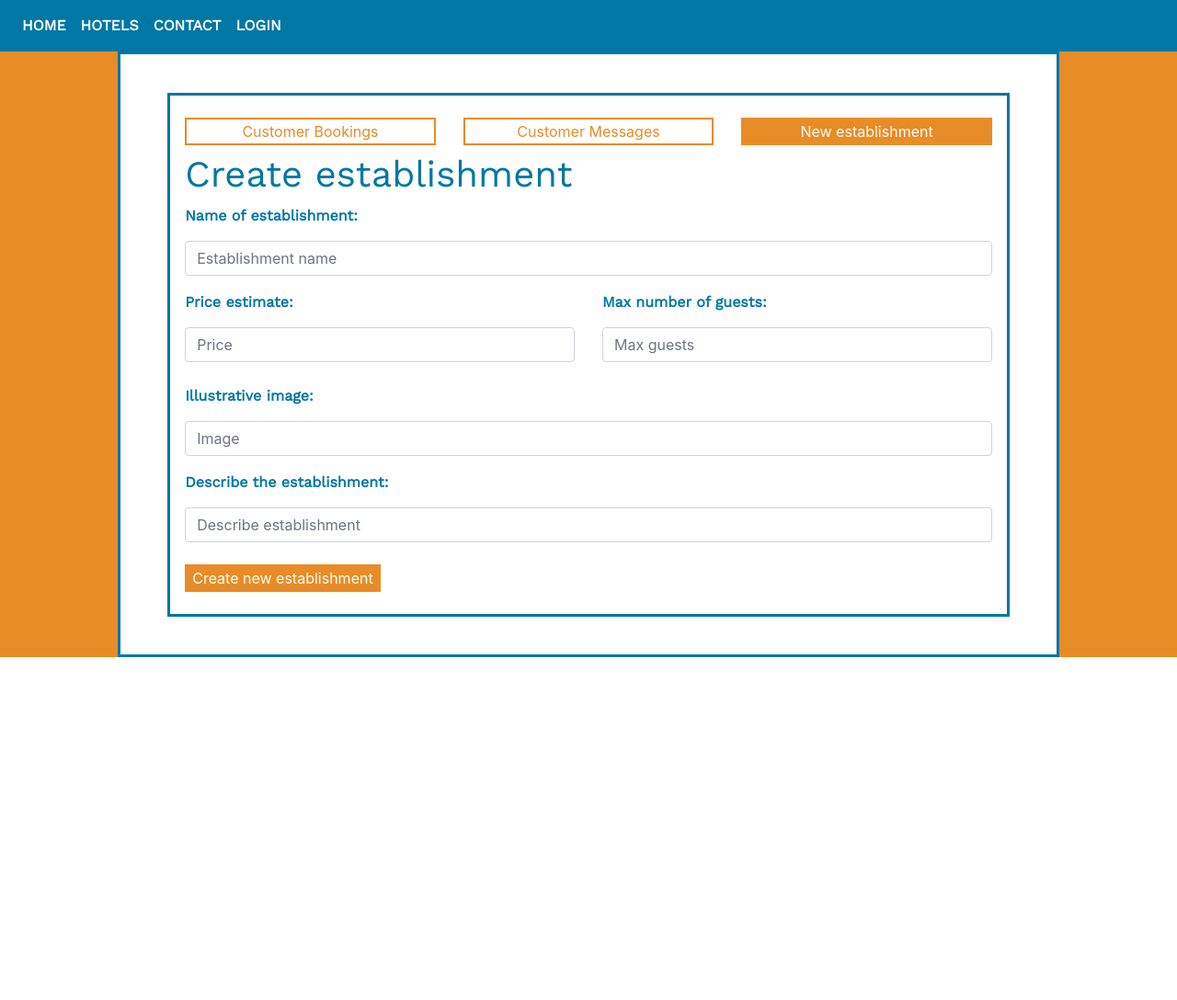
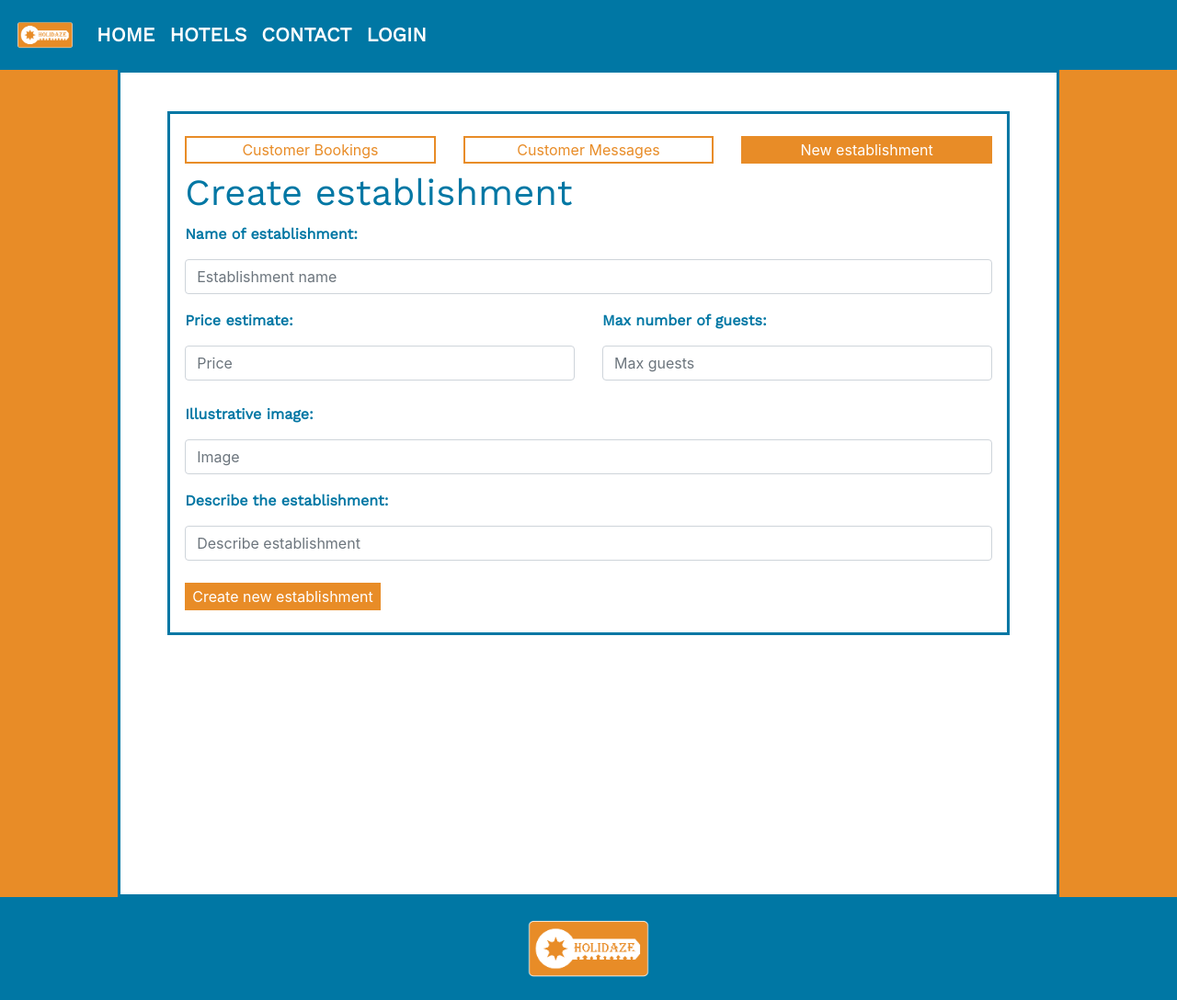
Before and after one commit to mofilof/project-exam-2020, a React (Create React App) app: page /new in a window 1280 px wide. Shown: the whole page at 92% size. Before the commit the page ends 900 px from the top, so only its background shows below. Built offline with nearby package versions, Linux system fonts and the light colour scheme.

Commit message:
Logo
Almost forgot to place the logo

```diff
--- a/src/App.css
+++ b/src/App.css
@@ -1,32 +1,49 @@
 @import url("https://fonts.googleapis.com/css2?family=Work+Sans&display=swap");
-h1, h2, h3, h4, h5, h6, p {
+h1 {
+  font-size: 2em;
   font-family: "Work Sans", sans-serif;
   color: #0077a4;
 }
 
-h1 {
-  font-size: 2em;
-}
-
 h2 {
   font-size: 1.6em;
+  font-family: "Work Sans", sans-serif;
+  color: #0077a4;
 }
 
 h3 {
   font-size: 1.2em;
+  font-family: "Work Sans", sans-serif;
+  color: #0077a4;
 }
 
 h4 {
   font-size: 1em;
+  font-family: "Work Sans", sans-serif;
+  color: #0077a4;
 }
 
 p {
   font-size: 0.8em;
+  font-family: "Work Sans", sans-serif;
+  color: #0077a4;
+}
+
+b {
+  font-family: "Work Sans", sans-serif;
+  color: #0077a4;
+  font-size: 1em;
+  font-weight: 500;
+}
+
+.errorMessage {
+  color: #d63c0e;
 }
 
 div {
   text-decoration: none;
   color: #ffffff;
+  margin: 0;
 }
 div .colorM {
   background-color: #0077a4;
@@ -36,6 +53,7 @@ div .colorM div {
   font-family: "Work Sans", sans-serif;
   font-weight: 600;
   text-decoration: none;
+  font-size: 1.1em;
 }
 div .colorM #home:hover {
   color: #ffffff;
@@ -49,6 +67,10 @@ div .colorM #contact:hover {
   color: #ffffff;
   text-decoration: underline;
 }
+div .colorM .login:hover {
+  color: #ffffff;
+  text-decoration: underline;
+}
 div .colorM #home:active {
   text-decoration: underline;
   color: #e88c27;
@@ -58,6 +80,10 @@ div .colorM #hotels:active {
   color: #e88c27;
 }
 div .colorM #contact:active {
+  text-decoration: underline;
+  color: #e88c27;
+}
+div .colorM .login:active {
   text-decoration: underline;
   color: #e88c27;
 }
@@ -87,6 +113,12 @@ div .colorM #contact:active {
   text-decoration: underline;
 }
 
+.holidaze {
+  height: 2.5em;
+  padding: 2em, 0;
+  margin: 0;
+}
+
 .search {
   color: #0077a4;
   border: solid 1px #0077a4;
@@ -106,7 +138,7 @@ div .colorM #contact:active {
 }
 
 .mybtn:hover {
-  color: #e88c27;
+  color: #0077a4;
   border: solid 2px #e88c27;
   background-color: #ffffff;
 }
@@ -123,11 +155,42 @@ div .colorM #contact:active {
   text-decoration: underline;
 }
 
+button a {
+  color: #ffffff;
+}
+button a:hover {
+  color: #e88c27;
+}
+button a:active {
+  text-decoration: underline;
+}
+
+#logout {
+  color: #0077a4;
+  border: solid 2px #e88c27;
+  background-color: #ffffff;
+}
+
+#logout:hover {
+  color: #0077a4;
+  border: solid 2px #0077a4;
+  text-decoration: underline;
+}
+
+.footer {
+  background-color: #0077a4;
+}
+
+.footerLogo {
+  height: 6em;
+}
+
 main {
   margin: 0 10%;
   background-color: #ffffff;
   padding: 2% 4%;
   border: solid 3px #0077a4;
+  min-height: 900px;
 }
 
 .bodycolor {
@@ -138,4 +201,35 @@ body {
   min-height: 900px;
 }
 
+.frame {
+  margin: 1em 0;
+  padding: 1em;
+  border: solid 3px #0077a4;
+}
+
+.tframe {
+  padding: 2em;
+}
+
+.hframe {
+  margin: 1em;
+  padding: 2em 1em;
+  border: solid 3px #0077a4;
+}
+
+.dtg {
+  padding: 0.4em;
+  margin: 0.5em 1em 1em 0;
+}
+
+div input {
+  margin: 0.5em 0em;
+}
+div button {
+  margin: 0.5em 0em;
+}
+div textarea {
+  margin: 0.5em 0em;
+}
+
 /*# sourceMappingURL=App.css.map */
--- a/src/App.js
+++ b/src/App.js
@@ -15,10 +15,10 @@ import NewHotel from "./components/admin/NewHotel";
 import BookHotel from "./components/hotels/BookHotel";
 import AdminMessages from "./components/admin/AdminMessages";
 import Booked from "./components/admin/Booked";
+import Footer from "./components/nav/Footer";
 
 function App() {
   return (
-
 
     <section className="bodycolor">
       <Menu />
@@ -40,6 +40,7 @@ function App() {
           <Route path="/booked" component={Booked} />
         </Switch>
       </Router>
+      <Footer />
     </section>
 
 
--- a/src/App.scss
+++ b/src/App.scss
@@ -3,6 +3,7 @@
 @import "partials/_text.scss";
 @import "partials/_menu.scss";
 @import "partials/_buttons.scss";
+@import "partials/footer.scss";
 
 
 main{
@@ -10,6 +11,7 @@ main{
   background-color: $white;
   padding: 2% 4%;
   border: solid 3px $blue;
+  min-height: 900px ;
 }
 
 .bodycolor{
--- a/src/components/admin/NewHotel.js
+++ b/src/components/admin/NewHotel.js
@@ -43,7 +43,7 @@ function NewHotel() {
       console.log(error);
     }
 
-    history.push("/contact/success");
+    history.push("/adminuser");
   }
 
   return (
--- a/src/components/hotels/BookHotel.js
+++ b/src/components/hotels/BookHotel.js
@@ -43,7 +43,7 @@ function Booking() {
     } catch (error) {
       console.log(error);
     }
-
+    history.push("/success");
   }
 
 
--- /dev/null
+++ b/src/components/nav/Footer.js
@@ -0,0 +1,18 @@
+import React from 'react';
+import Navbar from 'react-bootstrap/Navbar';
+import Nav from 'react-bootstrap/Nav';
+import HolidazeLogo from "../images/logo/o-logo-l.png"
+
+function Footer() {
+  return (
+    <>
+      <Navbar className="footer">
+        <div className="col text-center">
+          <img className="footerLogo " src={HolidazeLogo} />
+        </div>
+      </Navbar>
+    </>
+  );
+}
+
+export default Footer;
--- a/src/components/nav/Login.js
+++ b/src/components/nav/Login.js
@@ -15,7 +15,10 @@ const schema = yup.object().shape({
 });
 
 const Login = () => {
-  const { register, errors } = useForm({ validationSchema: schema });
+  const { register, errors } = useForm({
+    validationSchema: schema
+  });
+
   const [nameValue, setNameValue] = React.useState("");
   const [password, setPassword] = React.useState("");
 
@@ -34,7 +37,6 @@ const Login = () => {
     if (errors === false) {
       window.location.href = '/welcome';
     }
-
 
   }
 
--- a/src/components/nav/Menu.js
+++ b/src/components/nav/Menu.js
@@ -1,6 +1,7 @@
 import React from 'react';
 import Navbar from 'react-bootstrap/Navbar';
 import Nav from 'react-bootstrap/Nav';
+import HolidazeLogo from "../images/logo/o-logo-l.png"
 
 function Menu() {
   const adminUser = sessionStorage.getItem('adminUser');
@@ -16,18 +17,24 @@ function Menu() {
   if (adminUser === 'Admin') {
     return (
       <>
-        <div className="colorM">
+        <div className="colorM row">
+
           <Navbar>
             <Navbar.Collapse id="basic-navbar-nav">
-
-              <Nav>
+              <Nav.Link className="" href="/">
+                <img className="holidaze" src={HolidazeLogo} />
+              </Nav.Link>
+              <Nav className="col text-left">
                 <Nav.Link href="/home"><div id="home">HOME</div></Nav.Link>
                 <Nav.Link href="/hotels"><div id="hotels">HOTELS</div></Nav.Link>
                 <Nav.Link href="/contact"><div id="contact">CONTACT</div></Nav.Link>
                 <Nav.Link href="/adminUser"><div className="login">ADMIN</div></Nav.Link>
               </Nav>
+              <div className="text-right">
+                <button id="logout" onClick={logout}>LOGOUT</button>
+              </div>
             </Navbar.Collapse>
-            <button id="logout" onClick={logout}>LOGOUT</button>
+
           </Navbar>
 
         </div>
@@ -39,11 +46,16 @@ function Menu() {
   else {
     return (
       <>
-        <div className="colorM">
+        <div className="colorM row">
+
           <Navbar>
+
             <Navbar.Collapse id="basic-navbar-nav">
+              <Nav.Link className="col" href="/">
+                <img className="holidaze" src={HolidazeLogo} />
+              </Nav.Link>
+              <Nav>
 
-              <Nav>
                 <Nav.Link href="/home"><div id="home">HOME</div></Nav.Link>
                 <Nav.Link href="/hotels"><div id="hotels">HOTELS</div></Nav.Link>
                 <Nav.Link href="/contact"><div id="contact">CONTACT</div></Nav.Link>
--- /dev/null
+++ b/src/partials/_footer.scss
@@ -0,0 +1,7 @@
+.footer{
+  background-color: $blue;
+}
+
+.footerLogo{
+  height: 6em;
+}
--- a/src/partials/_menu.scss
+++ b/src/partials/_menu.scss
@@ -1,6 +1,7 @@
 div{
   text-decoration: none;
   color: $white;
+  margin: 0;
   .colorM{
     background-color: $blue;
     text-decoration: none;
@@ -8,6 +9,7 @@ div{
       font-family: $worksans;
       font-weight: 600;
       text-decoration: none;
+      font-size: 1.1em;
     }
     #home:hover{
       color: $white;
@@ -68,3 +70,9 @@ div{
   border: solid 1px $orange;
   text-decoration: underline;
 }
+
+.holidaze{
+  height: 2.5em;
+  padding: 2em, 0;
+  margin: 0;
+ }
```
Also changed, not shown: 1 other file (tests, documents, lock files or other folders).
